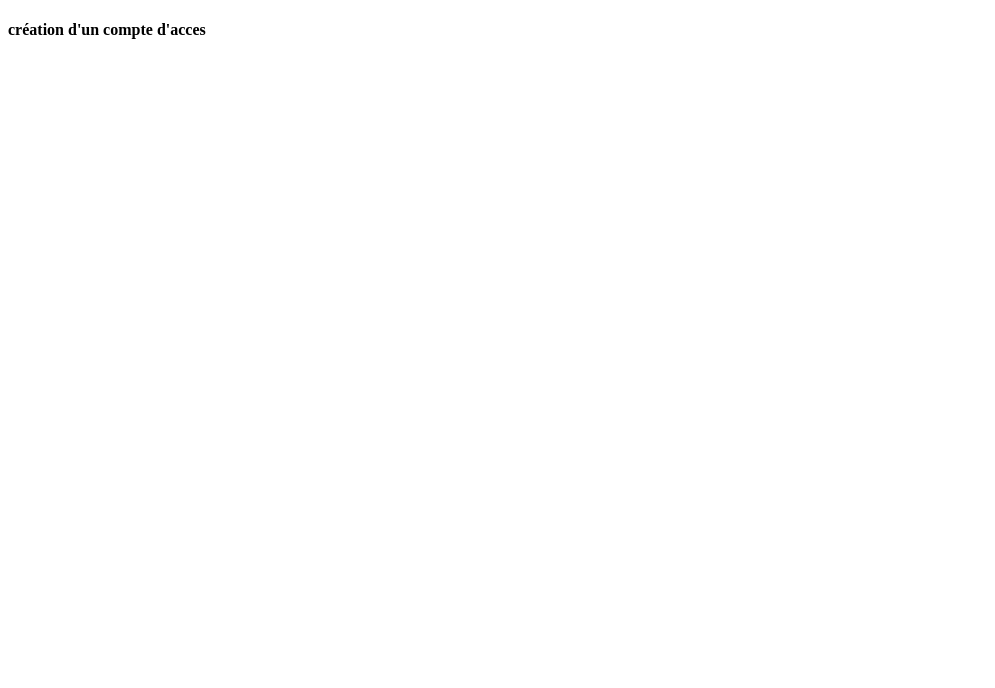
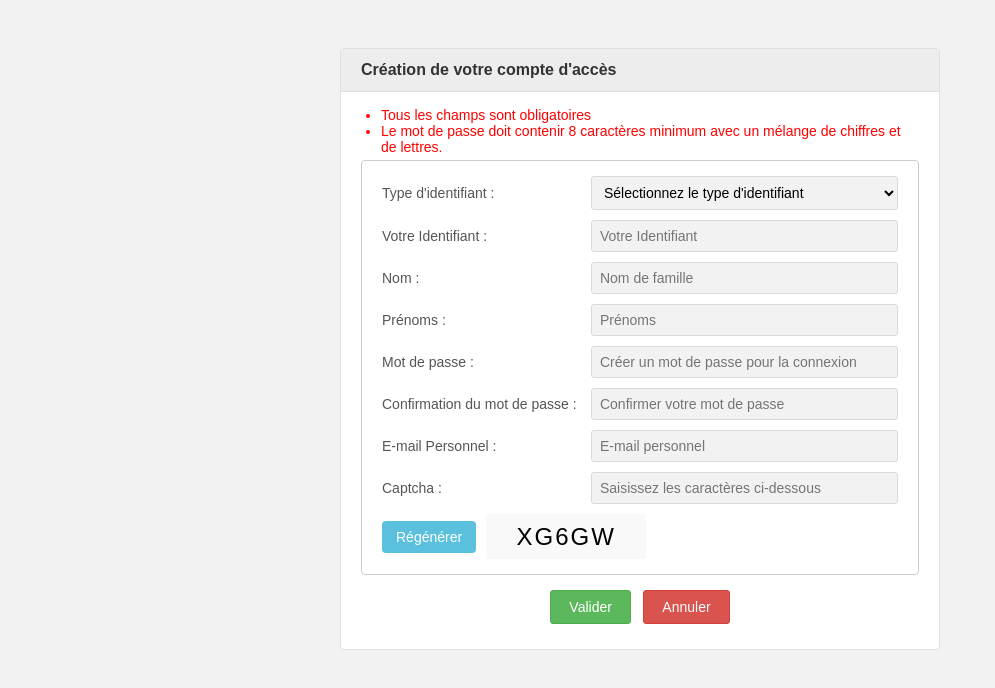
Before and after one commit to koulakolda0-coder/site-html, a plain HTML site: page compte.html in a window 1280 px wide. Shown: the whole page, without its empty margins (0-995 px from the left). Drawn offline with Linux system fonts and the light colour scheme.

Commit message:
Update compte.html

```diff
--- a/compte.html
+++ b/compte.html
@@ -1,15 +1,192 @@
 <!DOCTYPE html>
-<html lang="en">
+<html lang="fr">
 <head>
     <meta charset="UTF-8">
-    <meta name="viewport" content="width=device-width, initial-scale=1.0">
-    <title>Document</title>
+    <title>Création de votre compte d'accès</title>
+    <style>
+        * {
+            box-sizing: border-box;
+            font-family: Arial, Helvetica, sans-serif;
+        }
+        body {
+            background: #f2f2f2;
+            padding: 40px;
+        }
+        .container {
+            width: 600px;
+            margin: 0 auto;
+            background: #fff;
+            border: 1px solid #e0e0e0;
+            border-radius: 4px;
+        }
+        .header {
+            background: #ededed;
+            padding: 12px 20px;
+            font-weight: bold;
+            color: #333;
+            border-bottom: 1px solid #e0e0e0;
+        }
+        .rules {
+            padding: 15px 20px 5px 20px;
+            color: red;
+            font-size: 14px;
+        }
+        .rules ul {
+            margin: 0;
+            padding-left: 20px;
+        }
+        /* Cadre autour du formulaire */
+        .form-wrapper {
+            border: 1px solid #ccc; /* cadre léger */
+            border-radius: 4px;
+            padding: 15px 20px;
+            margin: 0 20px;
+        }
+        .form {
+            padding: 0;
+        }
+        .row {
+            display: flex;
+            align-items: center;
+            margin-bottom: 10px;
+        }
+        .row label {
+            width: 240px;
+            color: #555;
+            font-size: 14px;
+        }
+        .row input, .row select {
+            width: 350px;
+            padding: 7px 8px;
+            border: 1px solid #d9d9d9;
+            border-radius: 3px;
+            font-size: 14px;
+            background: #f2f2f2;
+        }
+        .captcha-row {
+            display: flex;
+            align-items: center;
+            gap: 10px;
+            margin-top: 10px;
+        }
+        .regen {
+            background: #5bc0de;
+            color: #fff;
+            border: none;
+            padding: 8px 14px;
+            border-radius: 4px;
+            cursor: pointer;
+            font-size: 14px;
+        }
+        .captcha-box {
+            width: 160px;
+            height: 45px;
+            background: #f9f9f9;
+            display: flex;
+            align-items: center;
+            justify-content: center;
+            font-size: 24px;
+            letter-spacing: 2px;
+            font-family: "Courier New", Courier, monospace;
+            color: #000;
+            border: none;
+        }
+        .actions {
+            padding: 15px 20px 25px 20px;
+            text-align: center;
+        }
+        .valider {
+            background: #5cb85c;
+            color: #fff;
+            border: 1px solid #4cae4c;
+            padding: 8px 18px;
+            border-radius: 3px;
+            font-size: 14px;
+            margin-right: 8px;
+            cursor: pointer;
+        }
+        .annuler {
+            background: #d9534f;
+            color: #fff;
+            border: 1px solid #d43f3a;
+            padding: 8px 18px;
+            border-radius: 3px;
+            font-size: 14px;
+            cursor: pointer;
+        }
+    </style>
 </head>
 <body>
-    <section>
-<h4>création d'un compte d'acces</h4>
-<form ></form>
 
-    </section>
+<div class="container">
+    <div class="header">Création de votre compte d'accès</div>
+
+    <div class="rules">
+        <ul>
+            <li>Tous les champs sont obligatoires</li>
+            <li>Le mot de passe doit contenir 8 caractères minimum avec un mélange de chiffres et de lettres.</li>
+        </ul>
+    </div>
+
+    <!-- Cadre autour du formulaire -->
+    <div class="form-wrapper">
+        <div class="form">
+            <div class="row">
+                <label>Type d'identifiant :</label>
+                <select>
+                    <option>Sélectionnez le type d'identifiant</option>
+                </select>
+            </div>
+
+            <div class="row">
+                <label>Votre Identifiant :</label>
+                <input type="text" placeholder="Votre Identifiant">
+            </div>
+
+            <div class="row">
+                <label>Nom :</label>
+                <input type="text" placeholder="Nom de famille">
+            </div>
+
+            <div class="row">
+                <label>Prénoms :</label>
+                <input type="text" placeholder="Prénoms">
+            </div>
+
+            <div class="row">
+                <label>Mot de passe :</label>
+                <input type="password" placeholder="Créer un mot de passe pour la connexion">
+            </div>
+
+            <div class="row">
+                <label>Confirmation du mot de passe :</label>
+                <input type="password" placeholder="Confirmer votre mot de passe">
+            </div>
+
+            <div class="row">
+                <label>E-mail Personnel :</label>
+                <input type="email" placeholder="E-mail personnel">
+            </div>
+
+            <div class="row">
+                <label>Captcha :</label>
+                <input type="text" placeholder="Saisissez les caractères ci-dessous">
+            </div>
+
+            <!-- Bouton Régénérer à gauche du captcha -->
+            <div class="captcha-row">
+                <button class="regen">Régénérer</button>
+                <div class="captcha-box"><span>XG6GW</span></div>
+            </div>
+        </div>
+    </div>
+
+    <!-- Boutons Valider et Annuler en dehors du cadre -->
+    <div class="actions">
+        <button class="valider">Valider</button>
+        <button class="annuler">Annuler</button>
+    </div>
+</div>
+
 </body>
 </html>
```
